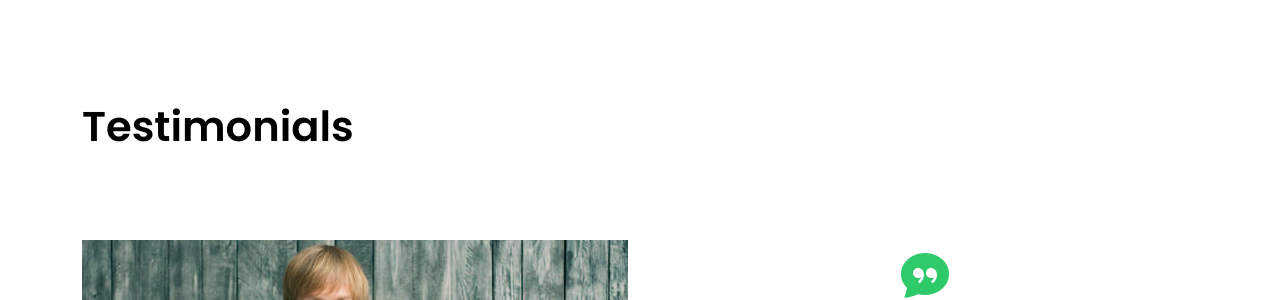
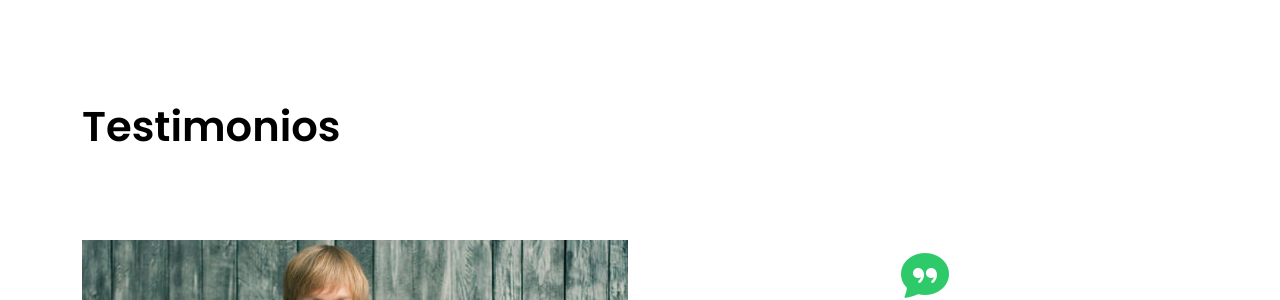
Before and after one commit to MauricioAlcala/realtylegal, a Jekyll site: the page built from index.html, in a window 1280 px wide and 900 px high, scrolled down 3402 px. Shown: the part 163-463 px from the top of the window. Built offline with Jekyll 4.4.1, drawn with Linux system fonts in a browser that asks for light colours; some of the changed text lies outside the part shown.

Commit message:
Cambis en traducciones

```diff
--- a/_includes/agents.html
+++ b/_includes/agents.html
@@ -5,10 +5,10 @@
             <div class="col-md-12">
                 <div class="title-wrap d-flex justify-content-between">
                     <div class="title-box">
-                        <h2 class="title-a">Best Agents</h2>
+                        <h2 class="title-a">Nuestros asesores</h2>
                     </div>
                     <div class="title-link">
-                        <a href="asesores.html">All Agents
+                        <a href="asesores.html">Todoa los Asesores
                             <span class="bi bi-chevron-right"></span>
                         </a>
                     </div>
--- a/_includes/contacto_asesor.html
+++ b/_includes/contacto_asesor.html
@@ -2,7 +2,7 @@
     <div class="row section-t3">
         <div class="col-sm-12">
             <div class="title-box-d">
-                <h3 class="title-d">Contact Agent</h3>
+                <h3 class="title-d">Contacto Asesor</h3>
             </div>
         </div>
     </div>
--- a/_includes/footer.html
+++ b/_includes/footer.html
@@ -27,13 +27,13 @@
       <div class="col-sm-12 col-md-4 section-md-t3">
         <div class="widget-a">
           <div class="w-header-a">
-            <h3 class="w-title-a text-brand">The Company</h3>
+            <h3 class="w-title-a text-brand">{{sitle.title}}</h3>
           </div>
           <div class="w-body-a">
             <div class="w-body-a">
               <ul class="list-unstyled">
                 <li class="item-list-a">
-                  <i class="bi bi-chevron-right"></i> <a href="#">Site Map</a>
+                  <i class="bi bi-chevron-right"></i> <a href="/sitemap.xml">Mapa del Sitio</a>
                 </li>
                 <li class="item-list-a">
                   <i class="bi bi-chevron-right"></i> <a href="#">Legal</a>
@@ -58,28 +58,14 @@
       <div class="col-sm-12 col-md-4 section-md-t3">
         <div class="widget-a">
           <div class="w-header-a">
-            <h3 class="w-title-a text-brand">International sites</h3>
+            <h3 class="w-title-a text-brand">Sitios Amigos</h3>
           </div>
           <div class="w-body-a">
             <ul class="list-unstyled">
               <li class="item-list-a">
-                <i class="bi bi-chevron-right"></i> <a href="#">Venezuela</a>
+                <i class="bi bi-chevron-right"></i> <a href="https://rosaritocentro.com/">Rosaritocentro</a>
               </li>
-              <li class="item-list-a">
-                <i class="bi bi-chevron-right"></i> <a href="#">China</a>
-              </li>
-              <li class="item-list-a">
-                <i class="bi bi-chevron-right"></i> <a href="#">Hong Kong</a>
-              </li>
-              <li class="item-list-a">
-                <i class="bi bi-chevron-right"></i> <a href="#">Argentina</a>
-              </li>
-              <li class="item-list-a">
-                <i class="bi bi-chevron-right"></i> <a href="#">Singapore</a>
-              </li>
-              <li class="item-list-a">
-                <i class="bi bi-chevron-right"></i> <a href="#">Philippines</a>
-              </li>
+
             </ul>
           </div>
         </div>
--- a/_includes/news.html
+++ b/_includes/news.html
@@ -5,10 +5,10 @@
             <div class="col-md-12">
                 <div class="title-wrap d-flex justify-content-between">
                     <div class="title-box">
-                        <h2 class="title-a">Latest News</h2>
+                        <h2 class="title-a">Ultimas Noticias</h2>
                     </div>
                     <div class="title-link">
-                        <a href="blog.html">All News
+                        <a href="blog.html">Todas
                             <span class="bi bi-chevron-right"></span>
                         </a>
                     </div>
--- a/_includes/search.html
+++ b/_includes/search.html
@@ -3,7 +3,7 @@
 <!--/ Form Search Star /-->
 <div class="box-collapse">
   <div class="title-box-d">
-    <h3 class="title-d">Search Property</h3>
+    <h3 class="title-d">Buscar Propiedades</h3>
   </div>
   <span class="close-box-collapse right-boxed bi bi-x"></span>
   <div class="box-collapse-wrap form">
@@ -11,38 +11,36 @@
       <div class="row">
         <div class="col-md-12 mb-2">
           <div class="form-group">
-            <label class="pb-2" for="Type">Keyword</label>
+            <label class="pb-2" for="Type">Palabra clave</label>
             <input type="text" class="form-control form-control-lg form-control-a" placeholder="Keyword">
           </div>
         </div>
         <div class="col-md-6 mb-2">
           <div class="form-group mt-3">
-            <label class="pb-2" for="Type">Type</label>
+            <label class="pb-2" for="Type">Tipo</label>
             <select class="form-control form-select form-control-a" id="Type">
-              <option>All Type</option>
-              <option>For Rent</option>
-              <option>For Sale</option>
-              <option>Open House</option>
+              <option>Todas</option>
+              <option>Renta</option>
+              <option>Venta</option>
             </select>
           </div>
         </div>
         <div class="col-md-6 mb-2">
           <div class="form-group mt-3">
-            <label class="pb-2" for="city">City</label>
+            <label class="pb-2" for="city">Ciudad</label>
             <select class="form-control form-select form-control-a" id="city">
-              <option>All City</option>
-              <option>Alabama</option>
-              <option>Arizona</option>
-              <option>California</option>
-              <option>Colorado</option>
+              <option>Ciudad</option>
+              <option>Rosarito</option>
+              <option>Tijuana</option>
+              <option>Ensenada</option>
             </select>
           </div>
         </div>
         <div class="col-md-6 mb-2">
           <div class="form-group mt-3">
-            <label class="pb-2" for="bedrooms">Bedrooms</label>
+            <label class="pb-2" for="bedrooms">Habitaciones</label>
             <select class="form-control form-select form-control-a" id="bedrooms">
-              <option>Any</option>
+              <option>Todas</option>
               <option>01</option>
               <option>02</option>
               <option>03</option>
@@ -51,9 +49,9 @@
         </div>
         <div class="col-md-6 mb-2">
           <div class="form-group mt-3">
-            <label class="pb-2" for="garages">Garages</label>
+            <label class="pb-2" for="garages">Estacionamiento</label>
             <select class="form-control form-select form-control-a" id="garages">
-              <option>Any</option>
+              <option>Todas</option>
               <option>01</option>
               <option>02</option>
               <option>03</option>
@@ -63,9 +61,9 @@
         </div>
         <div class="col-md-6 mb-2">
           <div class="form-group mt-3">
-            <label class="pb-2" for="bathrooms">Bathrooms</label>
+            <label class="pb-2" for="bathrooms">Baños</label>
             <select class="form-control form-select form-control-a" id="bathrooms">
-              <option>Any</option>
+              <option>Todas</option>
               <option>01</option>
               <option>02</option>
               <option>03</option>
@@ -74,7 +72,7 @@
         </div>
         <div class="col-md-6 mb-2">
           <div class="form-group mt-3">
-            <label class="pb-2" for="price">Min Price</label>
+            <label class="pb-2" for="price">Precio</label>
             <select class="form-control form-select form-control-a" id="price">
               <option>Unlimite</option>
               <option>$50,000</option>
@@ -85,7 +83,7 @@
           </div>
         </div>
         <div class="col-md-12">
-          <button type="submit" class="btn btn-b">Search Property</button>
+          <button type="submit" class="btn btn-b">Buscar Propiedad</button>
         </div>
       </div>
     </form>
--- a/_includes/testimonials.html
+++ b/_includes/testimonials.html
@@ -5,7 +5,7 @@
             <div class="col-md-12">
                 <div class="title-wrap d-flex justify-content-between">
                     <div class="title-box">
-                        <h2 class="title-a">Testimonials</h2>
+                        <h2 class="title-a">Testimonios</h2>
                     </div>
                 </div>
             </div>
```
Also changed, not shown: other parts of _includes/footer.html (+2 -1 lines).
